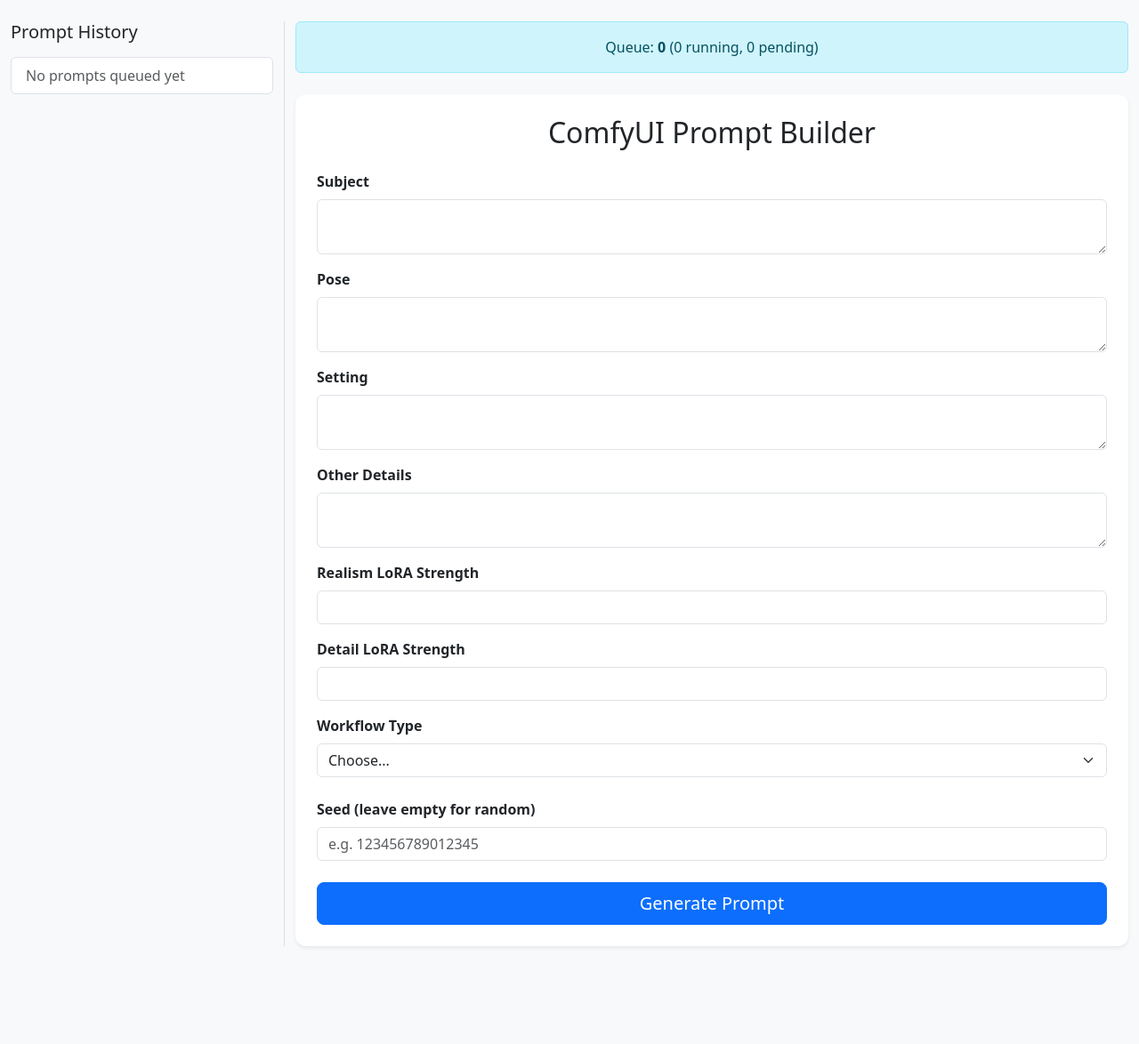
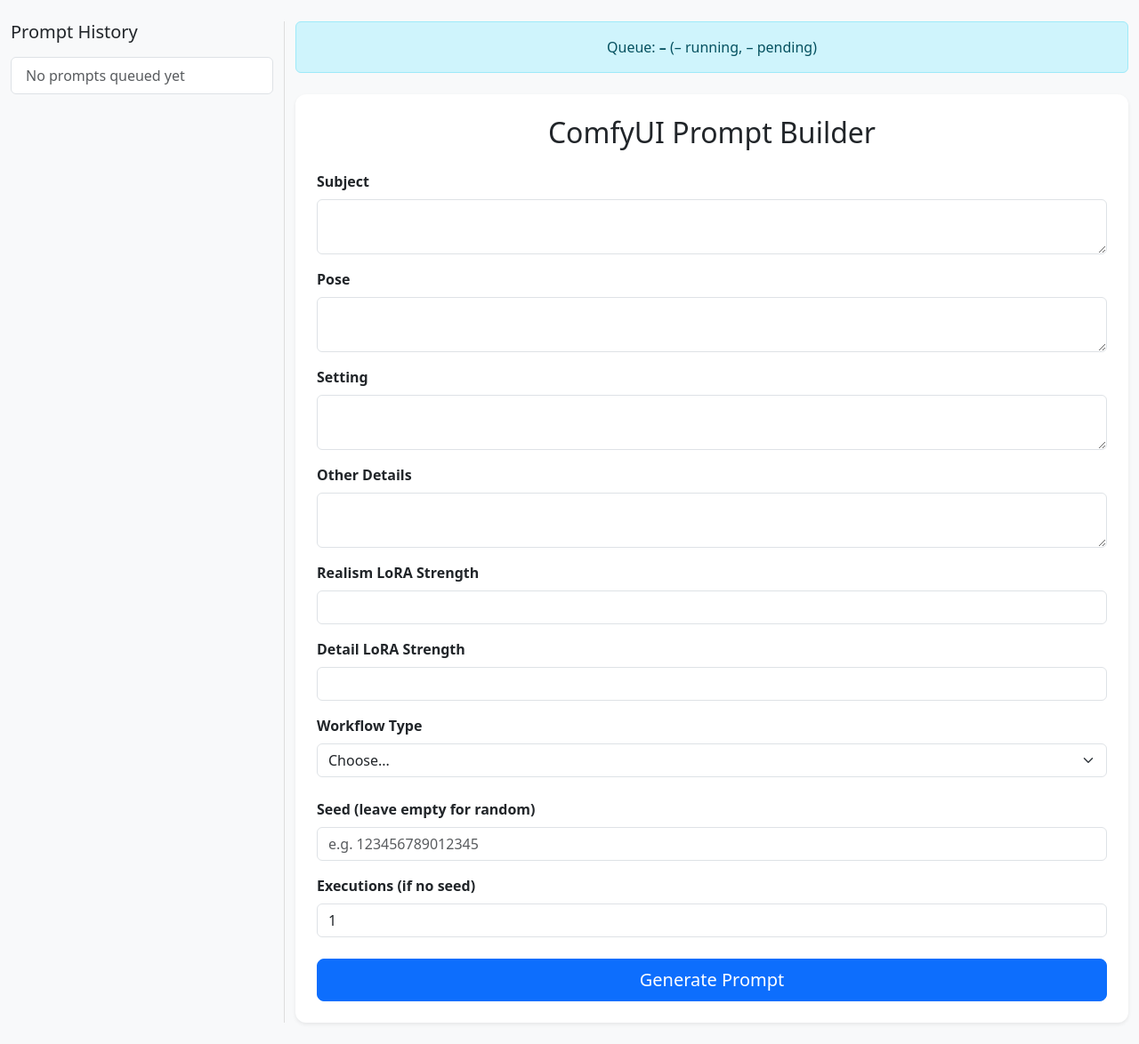
Before and after one commit to sunflower2332/auto-comfyui, a Flask app: page / in a window 1280 px wide. Shown: the whole page at 89% size. Before the commit the page ends 1065 px from the top, so only its background shows below. Run offline with Flask 3, Linux system fonts and the light colour scheme; data that the repository does not hold is empty; some libraries are stand-ins or nearby versions.

Commit message:
added functionality to control seed and # of executions

```diff
--- a/main.py
+++ b/main.py
@@ -24,7 +24,7 @@ def parse_args():
     return p.parse_args()
 
 def build_raw_prompt(subject, pose, setting, other):
-    return f"{subject} {pose} {setting} {other} "
+    return f"score_9 score_8up, score_7up{subject} {pose} {setting} {other} "
 
 def transform_prompt(raw: str) -> str:
     resp = client.chat.completions.create(
--- a/smoke_updated.json
+++ b/smoke_updated.json
@@ -54,7 +54,7 @@
   },
   "6": {
     "inputs": {
-      "seed": 951944332861881,
+      "seed": 5835580606497942,
       "steps": 35,
       "cfg": 5,
       "sampler_name": "dpmpp_2m_sde",
@@ -95,7 +95,7 @@
         "4",
         1
       ],
-      "strength": 0.4
+      "strength": 0.35
     },
     "class_type": "LoraLoader",
     "_meta": {
@@ -117,7 +117,7 @@
   },
   "9": {
     "inputs": {
-      "text": "person, standing, photo studio, smiling, grey sweater, blue jeans",
+      "text": "woman, tight red crop top, blue panties, natural breasts, huge ass, standing in a bedroom, blonde hair, brown eyes, pale skin, detailed face",
       "clip": [
         "3",
         0
--- a/templates/index.html
+++ b/templates/index.html
@@ -13,19 +13,10 @@
   <link rel="stylesheet" href="{{ url_for('static', filename='style.css') }}">
 
   <style>
-    /* Make the layout stretch and separate history */
-    html, body {
-      height: 100%;
-    }
-    .full-height {
-      min-height: 100%;
-    }
-    #history-col {
-      border-right: 1px solid #ddd;
-    }
-    #history-col .list-group-item {
-      cursor: pointer;
-    }
+    html, body { height: 100%; }
+    .full-height { min-height: 100%; }
+    #history-col { border-right: 1px solid #ddd; }
+    #history-col .list-group-item { cursor: pointer; }
   </style>
 </head>
 <body class="bg-light full-height d-flex align-items-start">
@@ -94,7 +85,7 @@
               </select>
             </div>
             <!-- Seed (optional) -->
-            <div class="mb-4">
+            <div class="mb-3">
               <label for="seed" class="form-label">Seed (leave empty for random)</label>
               <input
                 type="number"
@@ -102,6 +93,18 @@
                 id="seed"
                 name="seed"
                 placeholder="e.g. 123456789012345"
+              />
+            </div>
+            <!-- Executions (ignored if seed provided) -->
+            <div class="mb-4">
+              <label for="executions" class="form-label">Executions (if no seed)</label>
+              <input
+                type="number"
+                min="1"
+                value="1"
+                class="form-control"
+                id="executions"
+                name="executions"
               />
             </div>
 
@@ -146,7 +149,9 @@
     // In-memory history of queued entries
     const history = [];
 
-    // Render the history list
+    // Polling interval ID
+    let pollIntervalID = null;
+
     function renderHistory() {
       const ul = document.getElementById("historyList");
       ul.innerHTML = "";
@@ -154,7 +159,7 @@
         ul.innerHTML = '<li class="list-group-item text-muted">No prompts queued yet</li>';
         return;
       }
-      history.forEach((entry, idx) => {
+      history.forEach(entry => {
         const li = document.createElement("li");
         li.className = "list-group-item";
         li.innerHTML = `
@@ -165,11 +170,12 @@
           <div class="mt-1"><strong>Prompt:</strong> ${entry.prompt.slice(0, 50)}…</div>
           <div class="mt-1">
             <small>
-              Realism: ${entry.realism_lora},
-              Detail: ${entry.detail_lora},
-              Seed: ${entry.seed}
+              Executions: ${entry.executions},
+              Seed: ${entry.seed !== null ? entry.seed : "random"}
             </small>
-          </div>`;
+          </div>
+          <div><small>Realism: ${entry.realism_lora}, Detail: ${entry.detail_lora}</small></div>
+        `;
         li.addEventListener("click", () => {
           if (confirm("Re-queue this prompt?")) {
             queueFinalPrompt(entry);
@@ -178,43 +184,94 @@
         ul.appendChild(li);
       });
     }
+    const seedInput = document.getElementById("seed");
+  const execInput = document.getElementById("executions");
 
+  // On every change in the seed box, enable/disable executions
+  seedInput.addEventListener("input", () => {
+    if (seedInput.value.trim() !== "") {
+      execInput.disabled = true;
+      execInput.classList.add("bg-light");  // optional: visually cue disabled
+    } else {
+      execInput.disabled = false;
+      execInput.classList.remove("bg-light");
+    }
+  });
     // Poll queue_status every 15 seconds
   async function updateQueueStatus() {
     try {
       const res = await fetch("/queue_status");
       const data = await res.json();
-        if (data.error) throw new Error(data.error);
       const running = Array.isArray(data.queue_running) ? data.queue_running.length : 0;
       const pending = Array.isArray(data.queue_pending) ? data.queue_pending.length : 0;
-        document.getElementById("queueCount").innerText   = running + pending;
+      const total   = running + pending;
+
+      document.getElementById("queueCount").innerText   = total;
       document.getElementById("queueRunning").innerText = running;
       document.getElementById("queuePending").innerText = pending;
+
+      // If we've drained the queue, stop polling until next enqueue
+      if (total === 0) {
+        stopPolling();
+      }
     } catch (err) {
       console.error("Queue status error:", err);
+      // On error, also stop to avoid rapid failures
+      stopPolling();
+    }
+  }
+    // Start polling every 15s (if not already)
+  function startPolling() {
+    if (pollIntervalID === null) {
+      updateQueueStatus();                           // kick off immediately
+      pollIntervalID = setInterval(updateQueueStatus, 15000);
     }
   }
 
-    // Send final prompt to /generate_image and record history
+  // Stop the interval
+  function stopPolling() {
+    if (pollIntervalID !== null) {
+      clearInterval(pollIntervalID);
+      pollIntervalID = null;
+    }
+  }
+
+    // Queue one or many executions
     async function queueFinalPrompt(entry) {
+      const count = entry.seed !== null ? 1 : entry.executions;
       try {
+        for (let i = 0; i < count; i++) {
+          // decide seed per execution
+          const seedVal = entry.seed !== null
+            ? entry.seed
+            : Math.floor(Math.random() * Number.MAX_SAFE_INTEGER);
+
+          const payload = {
+            prompt: entry.prompt,
+            realism_lora: entry.realism_lora,
+            detail_lora: entry.detail_lora,
+            workflow_type: entry.workflow_type,
+            seed: seedVal
+          };
+
           const res = await fetch("/generate_image", {
             method: "POST",
             headers: { "Content-Type": "application/json" },
-          body: JSON.stringify(entry)
+            body: JSON.stringify(payload)
           });
           const body = await res.json();
           if (!res.ok) throw new Error(body.error || "Unknown error");
-        alert("✅ Queued! ID: " + (body.job_id || "N/A"));
-        // add to history
-        history.unshift({...entry, time: Date.now()});
+        }
+        alert(`✅ Queued ${count} job${count>1?"s":""}!`);
+        history.unshift({ ...entry, time: Date.now() });
         renderHistory();
+        startPolling();
       } catch (err) {
         alert("❌ Failed to queue: " + err.message);
       }
     }
 
-    // Handle initial form → generate_prompt → show modal
+    // Handle Generate Prompt → show modal
     document.getElementById("promptForm").addEventListener("submit", async e => {
       e.preventDefault();
       const form = e.target;
@@ -226,33 +283,28 @@
       new bootstrap.Modal(document.getElementById("promptModal")).show();
     });
 
-    // When Use Prompt clicked, hide modal and queue
+    // When Use Prompt clicked, construct entry and queue
     document.getElementById("usePromptBtn").addEventListener("click", () => {
       const edited = document.getElementById("promptTextarea").value;
-      // Read or randomize the seed
-    let seedVal;
       const seedField = document.getElementById("seed").value.trim();
-    if (seedField === "") {
-      // JS Number is precise up to 2^53-1
-      seedVal = Math.floor(Math.random() * Number.MAX_SAFE_INTEGER);
-    } else {
-      seedVal = parseInt(seedField, 10);
-    }
+      const seedVal = seedField === "" ? null : parseInt(seedField, 10);
+      const execVal = parseInt(document.getElementById("executions").value, 10) || 1;
 
       const entry = {
         prompt: edited,
         realism_lora: parseFloat(document.getElementById("realism_lora").value),
         detail_lora: parseFloat(document.getElementById("detail_lora").value),
         workflow_type: document.getElementById("workflow_type").value,
-      seed: seedVal
+        seed: seedVal,
+        executions: seedVal !== null ? 1 : execVal
       };
+
       bootstrap.Modal.getInstance(document.getElementById("promptModal")).hide();
       queueFinalPrompt(entry);
     });
 
-    // Start polling & render
-    updateQueueStatus();
-    setInterval(updateQueueStatus, 15000);
+    // kick things off
+
     renderHistory();
   </script>
 </body>
```
Also changed, not shown: final_updated.json (+4 -4 lines). Lines whose indentation alone changed are shown as unchanged.
